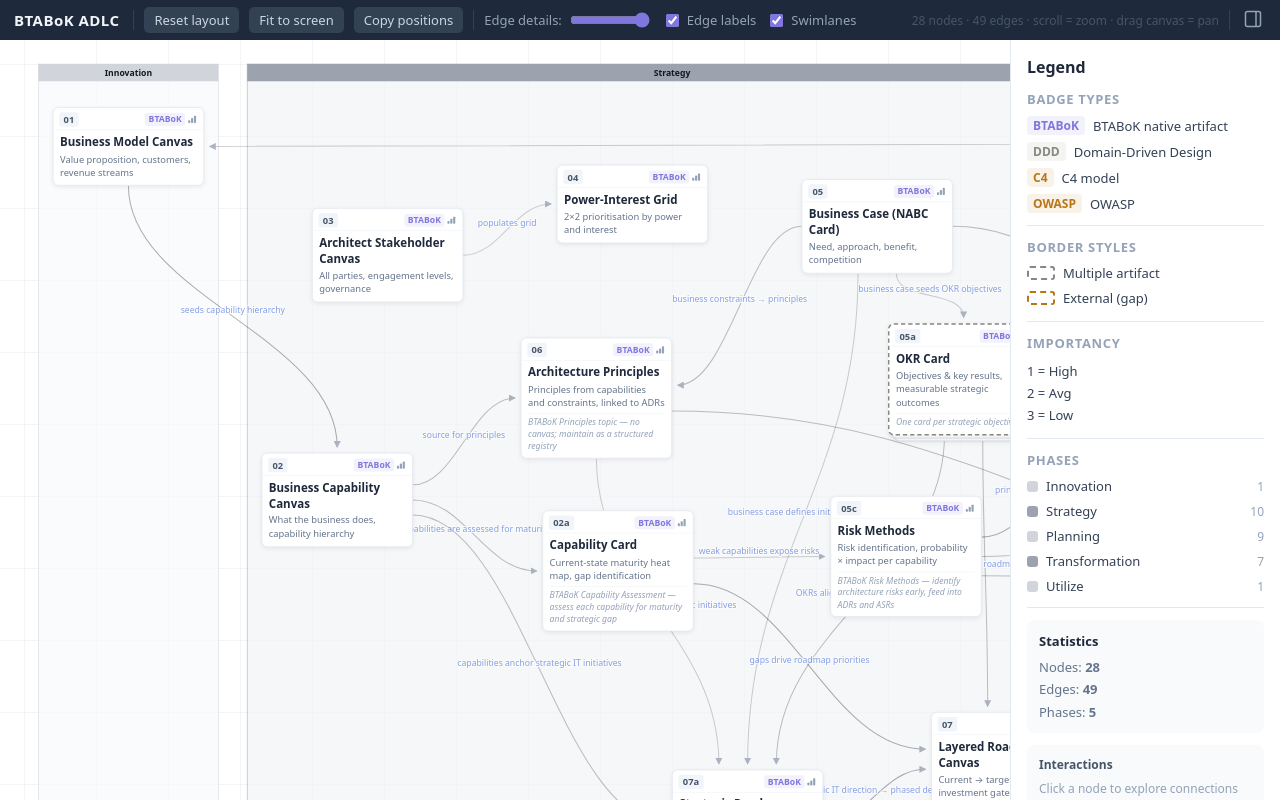
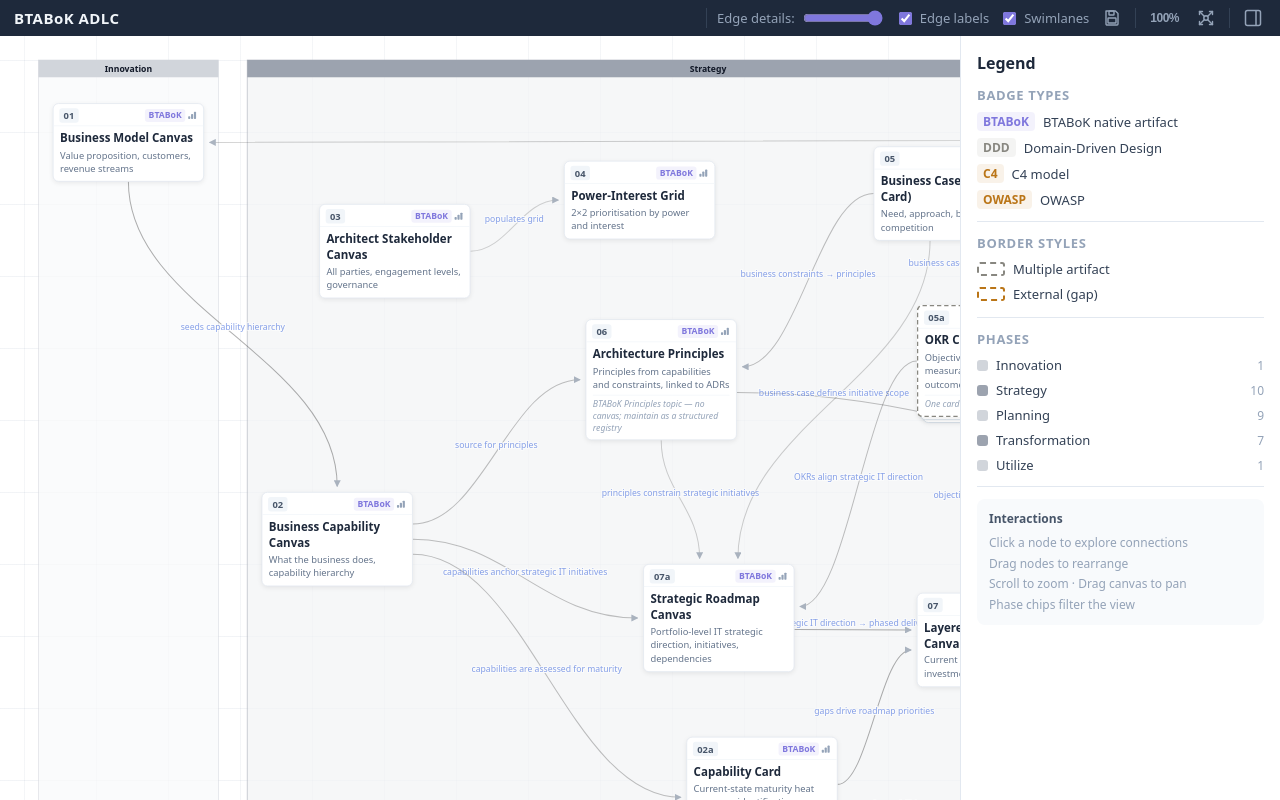
Before and after one commit to hza/btabok-adlc, a React (Vite) app: page / in a window 1280 px wide. Built offline with nearby package versions, Linux system fonts and the light colour scheme.

Commit message:
fix: rename copied state to saved in App; update related functionality in TopBar and Sidebar

```diff
--- a/src/App.tsx
+++ b/src/App.tsx
@@ -38,7 +38,7 @@
   const [showSwimlanes, setShowSwimlanes] = useState(true);
   const [showLegend, setShowLegend] = useState(true);
   const [minImportance, setMinImportance] = useState(1);
-  const [copied,      setCopied]      = useState(false);
+  const [saved,       setSaved]       = useState(false);
 
   const containerRef = useRef<HTMLDivElement>(null);
   const [nodeHeights, setNodeHeights] = useState<Record<string, number>>({});
@@ -84,14 +84,14 @@
   }, [startNodeDrag]);
 
   // ── copy positions ───────────────────────────────────────────────────────────
-  const handleCopyPositions = useCallback(() => {
+  const handleSave = useCallback(() => {
     const entries = Object.entries(positions)
       .map(([id, pos]) => `  ${id}: { x:${pos.x}, y:${pos.y} },`)
       .join('\n');
     const src = `export const NODE_POSITIONS: Record<string, { x: number; y: number }> = {\n${entries}\n};\n`;
     navigator.clipboard.writeText(src).then(() => {
-      setCopied(true);
-      setTimeout(() => setCopied(false), 2000);
+      setSaved(true);
+      setTimeout(() => setSaved(false), 2000);
     });
   }, [positions]);
 
@@ -160,16 +160,25 @@
     <div style={{ display: 'flex', flexDirection: 'column', height: '100vh',
       fontFamily: 'system-ui,-apple-system,sans-serif', background: '#FFFFFF' }}>
 
+      {saved && (
+        <div style={{
+          position: 'fixed', bottom: 24, left: '50%', transform: 'translateX(-50%)',
+          background: '#1E293B', color: '#F1F5F9', borderRadius: 8,
+          padding: '10px 20px', fontSize: 14, fontWeight: 500,
+          boxShadow: '0 4px 16px rgba(0,0,0,0.3)', zIndex: 9999,
+          pointerEvents: 'none',
+        }}>
+          ✓ Copied to clipboard
+        </div>
+      )}
       <TopBar
         showLabels={showLabels}
         showSwimlanes={showSwimlanes}
         showSidebar={showLegend}
-        copied={copied}
-        nodeCount={NODES.length}
-        edgeCount={visibleEdges.length}
+        saved={saved}
         onReset={resetPositions}
         onFit={() => containerRef.current && fitToScreen(containerRef.current)}
-        onCopyPositions={handleCopyPositions}
+        onSave={handleSave}
         minImportance={minImportance}
         onMinImportanceChange={setMinImportance}
         onShowLabelsChange={setShowLabels}
@@ -262,7 +271,7 @@
 
         {/* sidebar */}
         {showLegend && <div style={{
-          width: 270, background: '#FFFFFF',
+          width: 320, background: '#FFFFFF',
           borderLeft: '1px solid #E2E8F0',
           overflowY: 'auto', flexShrink: 0, fontSize: 14, color: '#334155',
         }}>
--- a/src/components/Sidebar.tsx
+++ b/src/components/Sidebar.tsx
@@ -2,7 +2,7 @@
 import {
   badgeColor, BADGE_COLORS, BADGE_TYPES,
   PHASE_STYLES, PHASES, PHASE_LABEL,
-  NODES, EDGES,
+  NODES,
 } from '../model';
 import type { NodeData, EdgeData } from '../model';
 
@@ -125,15 +125,6 @@
 
           <Hr/>
 
-          <SectionLabel>Importancy</SectionLabel>
-          <div style={{ fontSize: 13, color: '#334155', lineHeight: 1.7 }}>
-            1 = High<br/>
-            2 = Avg<br/>
-            3 = Low
-          </div>
-
-          <Hr/>
-
           <SectionLabel>Phases</SectionLabel>
           {PHASES.map(ph => {
             const s = PHASE_STYLES[ph];
@@ -148,14 +139,6 @@
           })}
 
           <Hr/>
-
-          <div style={{ background: '#F8FAFC', borderRadius: 8, padding: '10px 12px',
-            fontSize: 13, color: '#64748B', lineHeight: 1.7 }}>
-            <strong style={{ color: '#1E293B', display: 'block', marginBottom: 4 }}>Statistics</strong>
-            Nodes: <strong>{NODES.length}</strong><br/>
-            Edges: <strong>{EDGES.length}</strong><br/>
-            Phases: <strong>{PHASES.length}</strong>
-          </div>
 
           <div style={{ marginTop: 12, background: '#F8FAFC', borderRadius: 8, padding: '10px 12px',
             fontSize: 12, color: '#94A3B8', lineHeight: 1.7 }}>
--- a/src/components/TopBar.tsx
+++ b/src/components/TopBar.tsx
@@ -5,12 +5,10 @@
   showLabels: boolean;
   showSwimlanes: boolean;
   showSidebar: boolean;
-  copied: boolean;
-  nodeCount: number;
-  edgeCount: number;
+  saved: boolean;
   onReset: () => void;
   onFit: () => void;
-  onCopyPositions: () => void;
+  onSave: () => void;
   onMinImportanceChange: (v: number) => void;
   onShowLabelsChange: (v: boolean) => void;
   onShowSwimlanesChange: (v: boolean) => void;
@@ -18,9 +16,8 @@
 }
 
 export default function TopBar({
-  minImportance, showLabels, showSwimlanes, showSidebar, copied,
-  nodeCount, edgeCount,
-  onReset, onFit, onCopyPositions,
+  minImportance, showLabels, showSwimlanes, showSidebar, saved,
+  onReset, onFit, onSave,
   onMinImportanceChange, onShowLabelsChange, onShowSwimlanesChange, onToggleSidebar,
 }: TopBarProps) {
   return (
@@ -33,10 +30,7 @@
       <span style={{ fontWeight: 800, fontSize: 15, letterSpacing: '0.03em', marginRight: 4 }}>
         BTABoK ADLC
       </span>
-      <Divider/>
-      <TopBtn onClick={onReset}>Reset layout</TopBtn>
-      <TopBtn onClick={onFit}>Fit to screen</TopBtn>
-      <TopBtn onClick={onCopyPositions}>{copied ? '✓ Copied!' : 'Copy positions'}</TopBtn>
+      <span style={{ marginLeft: 'auto' }}/>
       <Divider/>
       <label style={{ display: 'flex', alignItems: 'center', gap: 6, fontSize: 13, color: '#94A3B8' }}>
         Edge details:
@@ -56,23 +50,41 @@
           style={{ accentColor: '#7F77DD', cursor: 'pointer' }}/>
         Swimlanes
       </label>
-      <span style={{ marginLeft: 'auto', fontSize: 12, color: '#475569' }}>
-        {nodeCount} nodes · {edgeCount} edges · scroll = zoom · drag canvas = pan
-      </span>
+      <IconBtn onClick={onSave} title={saved ? 'Saved!' : 'Save positions'} style={{ color: saved ? '#4ADE80' : '#94A3B8' }}>
+        <svg width="18" height="18" viewBox="0 0 18 18" fill="none">
+          <path d="M3 2h9.5L15 4.5V15a1 1 0 0 1-1 1H4a1 1 0 0 1-1-1V2z" stroke="currentColor" strokeWidth="1.4" strokeLinejoin="round"/>
+          <rect x="6" y="2" width="5" height="4" rx="0.5" stroke="currentColor" strokeWidth="1.4"/>
+          <rect x="5" y="9" width="8" height="5" rx="0.5" stroke="currentColor" strokeWidth="1.4"/>
+        </svg>
+      </IconBtn>
       <Divider/>
-      <button
-        onClick={onToggleSidebar}
-        title={showSidebar ? 'Hide sidebar' : 'Show sidebar'}
-        style={{
-          background: 'none', border: 'none', cursor: 'pointer',
-          color: '#94A3B8', fontSize: 18, lineHeight: 1, padding: '2px 4px',
-        }}
-      >
-        <svg width="18" height="18" viewBox="0 0 18 18" fill="none" xmlns="http://www.w3.org/2000/svg">
+      <IconBtn onClick={onReset} title="Reset zoom to 100%">
+        <span style={{ fontSize: 12, fontWeight: 700, color: '#94A3B8', letterSpacing: '-0.5px' }}>100%</span>
+      </IconBtn>
+      <IconBtn onClick={onFit} title="Fit to screen">
+        <svg width="18" height="18" viewBox="0 0 18 18" fill="none">
+          <circle cx="9" cy="9" r="2.2" stroke="currentColor" strokeWidth="1.4"/>
+          {/* NW */}
+          <line x1="7.5" y1="7.5" x2="2.5" y2="2.5" stroke="currentColor" strokeWidth="1.4" strokeLinecap="round"/>
+          <polyline points="2.5,5.5 2.5,2.5 5.5,2.5" stroke="currentColor" strokeWidth="1.4" strokeLinecap="round" strokeLinejoin="round"/>
+          {/* NE */}
+          <line x1="10.5" y1="7.5" x2="15.5" y2="2.5" stroke="currentColor" strokeWidth="1.4" strokeLinecap="round"/>
+          <polyline points="12.5,2.5 15.5,2.5 15.5,5.5" stroke="currentColor" strokeWidth="1.4" strokeLinecap="round" strokeLinejoin="round"/>
+          {/* SW */}
+          <line x1="7.5" y1="10.5" x2="2.5" y2="15.5" stroke="currentColor" strokeWidth="1.4" strokeLinecap="round"/>
+          <polyline points="5.5,15.5 2.5,15.5 2.5,12.5" stroke="currentColor" strokeWidth="1.4" strokeLinecap="round" strokeLinejoin="round"/>
+          {/* SE */}
+          <line x1="10.5" y1="10.5" x2="15.5" y2="15.5" stroke="currentColor" strokeWidth="1.4" strokeLinecap="round"/>
+          <polyline points="15.5,12.5 15.5,15.5 12.5,15.5" stroke="currentColor" strokeWidth="1.4" strokeLinecap="round" strokeLinejoin="round"/>
+        </svg>
+      </IconBtn>
+      <Divider/>
+      <IconBtn onClick={onToggleSidebar} title={showSidebar ? 'Hide sidebar' : 'Show sidebar'}>
+        <svg width="18" height="18" viewBox="0 0 18 18" fill="none">
           <rect x="1.5" y="1.5" width="15" height="15" rx="2" stroke="currentColor" strokeWidth="1.5"/>
           <line x1="12" y1="1.5" x2="12" y2="16.5" stroke="currentColor" strokeWidth="1.5"/>
         </svg>
-      </button>
+      </IconBtn>
     </div>
   );
 }
@@ -81,12 +93,12 @@
   return <div style={{ width: 1, height: 20, background: '#334155', flexShrink: 0 }}/>;
 }
 
-function TopBtn({ onClick, children }: { onClick: () => void; children: React.ReactNode }) {
+function IconBtn({ onClick, title, children, style }: { onClick: () => void; title: string; children: React.ReactNode; style?: React.CSSProperties }) {
   return (
-    <button onClick={onClick} style={{
-      background: '#334155', color: '#CBD5E1', border: 'none',
-      borderRadius: 5, padding: '4px 10px', fontSize: 13,
-      cursor: 'pointer', fontFamily: 'inherit',
+    <button onClick={onClick} title={title} style={{
+      background: 'none', border: 'none', cursor: 'pointer',
+      color: '#94A3B8', lineHeight: 1, padding: '2px 4px', display: 'flex', alignItems: 'center',
+      ...style,
     }}>{children}</button>
   );
 }
--- a/src/data.ts
+++ b/src/data.ts
@@ -1,30 +1,30 @@
 export const NODE_POSITIONS: Record<string, { x: number; y: number }> = {
   n01: { x:40, y:60 },
-  n02: { x:330, y:540 },
-  n24: { x:720, y:620 },
-  n03: { x:400, y:200 },
-  n04: { x:740, y:140 },
-  n05: { x:1080, y:160 },
-  n23: { x:1200, y:360 },
-  n25: { x:1120, y:600 },
-  n06: { x:690, y:380 },
-  n07: { x:1260, y:900 },
-  n08: { x:1550, y:440 },
-  n26: { x:1650, y:760 },
-  n09: { x:1650, y:160 },
-  n10: { x:2010, y:220 },
-  n11: { x:2010, y:440 },
-  n12: { x:1970, y:640 },
-  n13: { x:2290, y:700 },
-  n14: { x:2320, y:160 },
-  n15: { x:2500, y:460 },
-  n16: { x:2790, y:140 },
-  n28: { x:2850, y:420 },
-  n17: { x:3190, y:220 },
-  n18: { x:2950, y:940 },
-  n29: { x:3350, y:780 },
-  n20: { x:3570, y:300 },
-  n21: { x:3700, y:660 },
-  n22: { x:3990, y:60 },
-  n30: { x:900, y:980 },
+  n02: { x:330, y:600 },
+  n24: { x:920, y:940 },
+  n03: { x:410, y:200 },
+  n04: { x:750, y:140 },
+  n05: { x:1180, y:120 },
+  n23: { x:1240, y:340 },
+  n25: { x:1360, y:960 },
+  n06: { x:780, y:360 },
+  n07: { x:1240, y:740 },
+  n08: { x:1650, y:520 },
+  n26: { x:1800, y:720 },
+  n09: { x:1810, y:160 },
+  n10: { x:2160, y:260 },
+  n11: { x:2140, y:440 },
+  n12: { x:2130, y:640 },
+  n13: { x:2450, y:700 },
+  n14: { x:2480, y:160 },
+  n15: { x:2660, y:460 },
+  n16: { x:2950, y:140 },
+  n28: { x:3010, y:420 },
+  n17: { x:3350, y:220 },
+  n18: { x:3110, y:940 },
+  n29: { x:3510, y:780 },
+  n20: { x:3740, y:300 },
+  n21: { x:3860, y:660 },
+  n22: { x:4150, y:60 },
+  n30: { x:860, y:700 },
 };
```
